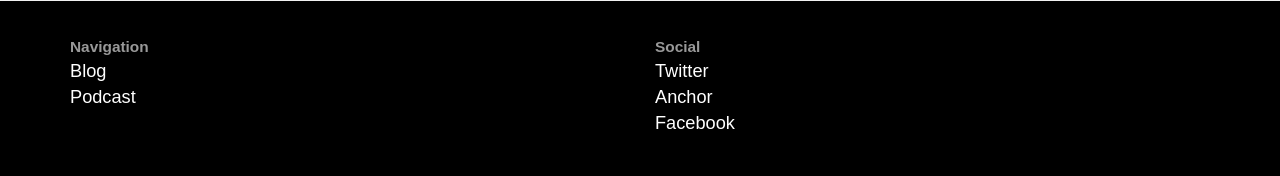
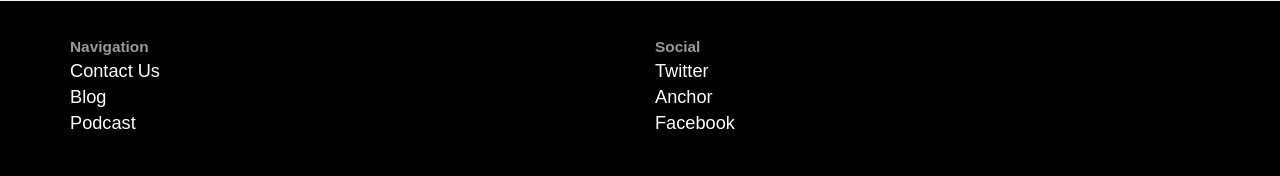
Before and after one commit to yelluw/amy, a Django app: page / in a window 1280 px wide. Shown: the part 1694-1870 px from the top of the page. Run offline with Django 3.2, Linux system fonts and the light colour scheme; some libraries are stand-ins or nearby versions; some web fonts are replaced.

Commit message:
added link to prospect inquiry form from footer

```diff
--- a/cms/templates/footer.html
+++ b/cms/templates/footer.html
@@ -10,6 +10,7 @@
             <div class="col-lg-6 col-md-6 col-sm-6 left-column">
               <ul class="list-unstyled">
                 <li class="list-title">Navigation</li>
+                <li class="list-item"><a href="{% url "index" %}#prospect-contact-form">Contact Us</a></li>
                 <li class="list-item"><a href="{% url "featured_articles" %}">Blog</a></li>
                 <li class="list-item"><a href="https://anchor.fm/yelluw">Podcast</a></li>
                 <!-- <li class="list-item"><a href="{% url "index" %}">Terms & Conditions</a></li> -->
--- a/cms/templates/work-inquiry-contact-form.html
+++ b/cms/templates/work-inquiry-contact-form.html
@@ -1,4 +1,4 @@
-<div class="prospect-contact-form">
+<div class="prospect-contact-form" id="prospect-contact-form">
 
     <div class="container">
 
```
